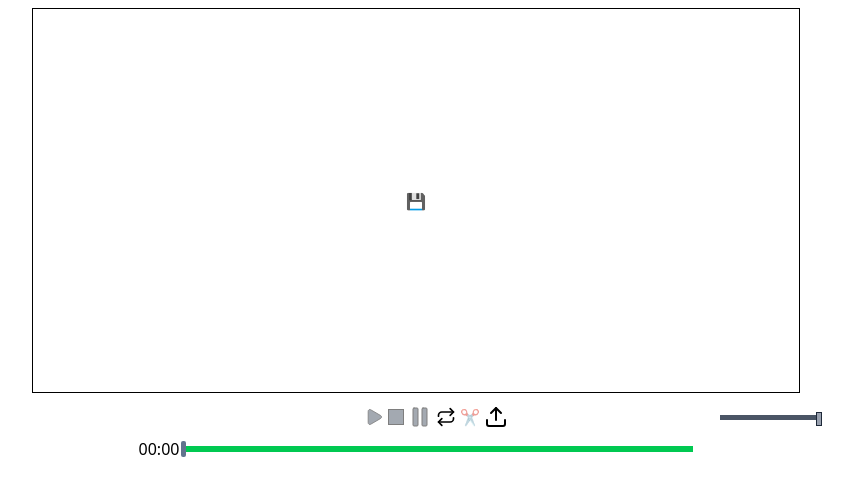
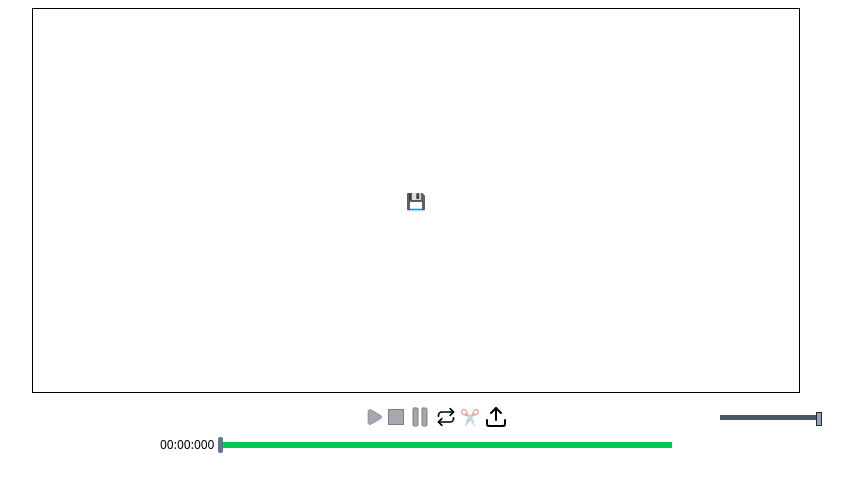
Before and after one commit to justin-m-lacy/vidsplit, a Vue app: page / in a window 1280 px wide. Shown: the top 496 px of the page, without its empty margins (224-1077 px from the left). Built offline with nearby package versions, Linux system fonts and the light colour scheme.

Commit message:
work on timestamp

```diff
--- a/src/view/components/ScrubBar.vue
+++ b/src/view/components/ScrubBar.vue
@@ -1,6 +1,6 @@
 <script setup lang="ts">
 import { useScrubBar } from '@/view/composables/scrub-bar';
-
+import Timestamp from '../components/Timestamp.vue';
 const props = defineProps<{
 	media: HTMLMediaElement | undefined
 }>();
@@ -11,10 +11,14 @@ const { percent } = useScrubBar(() => props.media, scrubRef, barRef);
 
 </script>
 <template>
-	<div ref="barRef" id="scrubBar" class="w-full min-h-[6px] relative bg-green-500 border-green-800 select-none">
+	<div class="flex items-center gap-x-1">
+		<Timestamp :time="media?.currentTime ?? 0" />
+		<div ref="barRef" id="scrubBar"
+			 class="flex items-center w-full min-h-[6px] relative bg-green-500 border-green-800 select-none">
 
-		<div ref="scrubRef" class="absolute h-4 min-h-4 bg-slate-500 rounded-xs select-none"
-			 :style="{ left: `${percent}%` }">&nbsp;</div>
+			<div ref="scrubRef" class="absolute h-4 min-h-4 bg-slate-500 rounded-xs select-none"
+				 :style="{ left: `${percent}%` }">&nbsp;</div>
 
+		</div>
 	</div>
 </template>
--- a/src/view/components/Timestamp.vue
+++ b/src/view/components/Timestamp.vue
@@ -11,12 +11,15 @@ const padNum = (n:number)=>{
 	return n.toString().padStart(2, '0');
 }
 
+const ms = shallowRef<number>(0);
 const mins = shallowRef<number>(0);
 const secs = shallowRef<number>(0);
 const hrs = shallowRef<number>(0);
 watch(()=>prop.time, (time)=>{
 
-	secs.value = time % 60;
+	ms.value = Math.round( 1000*(time - Math.floor(time) ) );
+
+	secs.value = Math.floor( time % 60 );
 
 	hrs.value = Math.floor( time / 3600 );
 	if ( hrs.value <=2 ) hrs.value = 0;
@@ -27,5 +30,7 @@ watch(()=>prop.time, (time)=>{
 
 </script>
 <template>
-	<div><span v-if="hrs>0">{{padNum(hrs)}}:</span>{{padNum(mins)}}:{{padNum(secs)}}</div>
+	<div class="flex items-start text-xs">
+		<span v-if="hrs>0">{{padNum(hrs)}}:</span>
+		{{padNum(mins)}}:{{padNum(secs)}}:{{ms.toString().padEnd(3,'0')}}</div>
 </template>
--- a/src/view/panes/Media.vue
+++ b/src/view/panes/Media.vue
@@ -2,7 +2,6 @@
 import { useEditTool } from '@/store/edit-tool';
 import { useMediaStore } from '@/store/media-store';
 import { IsSliceEdit } from '@/tools/slice';
-import Timestamp from '@/view/components/Timestamp.vue';
 import { useMediaState } from '@/view/composables/media-state';
 import { Upload } from 'lucide-vue-next';
 import MediaControls from '../components/MediaControls.vue';
@@ -91,11 +90,11 @@ async function onFilePicked(event: Event) {
 		</MediaControls>
 		<div class="flex gap-x-0.5 items-center justify-center">
 
-			<Timestamp :time="mediaState.time" />
 			<SliceTools v-if="IsSliceEdit(tools.curEdit)"
 						class="flex items-center grow rounded-md w-4/6 max-w-4/6"
 						:edit="tools.curEdit"
 						:media="videoElm!" />
+
 			<ScrubBar v-else-if="videoElm"
 					  class="flex items-center grow max-w-4/6 w-4/6"
 					  :media="videoElm" />
```
